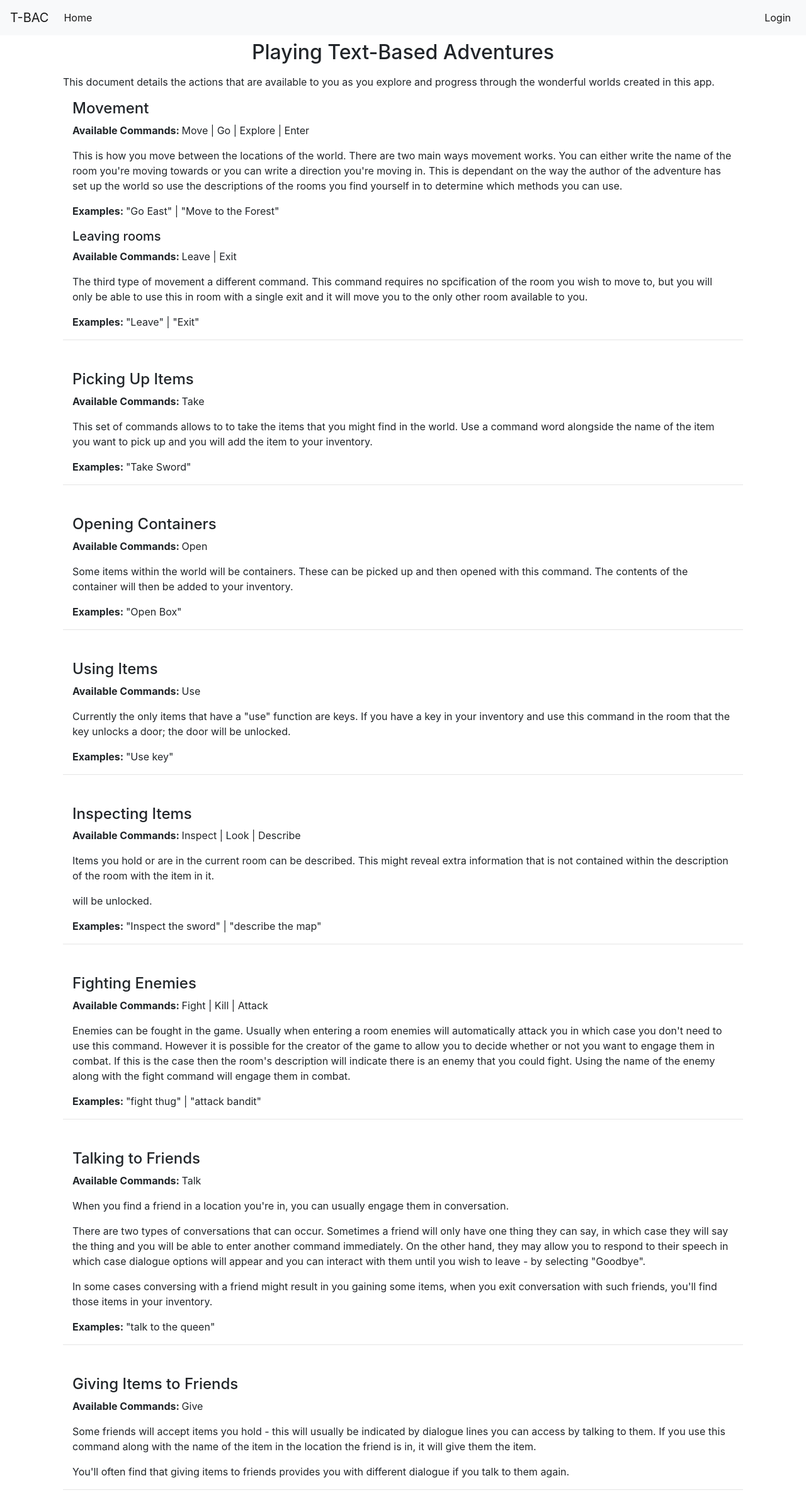
After one commit to japhster/TBAC, a Django app: page /game/docs/playing/ in a window 1280 px wide. The commit adds this page. Shown: the whole page at 63% size. Run offline with Django 4.2, Linux system fonts and the light colour scheme; parts of the project's set-up code (start-up, migrations or seed data) failed here and were passed over; some libraries are stand-ins or nearby versions.

Commit message:
restructured game views and added the beginnings of documentation

```diff
--- /dev/null
+++ b/game/templates/game/docs/playing.html
@@ -0,0 +1,185 @@
+{% extends "base.html" %}
+
+{% block page_title %}Playing Text-Based Adventures{% endblock %}
+
+{% block content %}
+  <div class="container">
+    <p>
+      This document details the actions that are available to you as you explore and
+      progress through the wonderful worlds created in this app.
+    </p>
+    <div class="container">
+      <h4>Movement</h4>
+      <p>
+        <span class="font-weight-bold">Available Commands: </span>
+        {{ commands.MOVE | join:" | " | title }}
+      </p>
+      <p>
+        This is how you move between the locations of the world. There are two main ways movement works.
+        You can either write the name of the room you're moving towards or you can write a direction you're moving in.
+        This is dependant on the way the author of the adventure has set up the world so use the descriptions of the rooms
+        you find yourself in to determine which methods you can use.
+      </p>
+      <p>
+        <span class="font-weight-bold">Examples: </span>
+        "Go East" | "Move to the Forest"
+      </p>
+      <h5>Leaving rooms</h5>
+      <p>
+        <span class="font-weight-bold">Available Commands: </span>
+        {{ commands.LEAVE | join:" | " | title }}
+      </p>
+      <p>
+        The third type of movement a different command. This command requires no spcification of the room
+        you wish to move to, but you will only be able to use this in room with a single exit and it will move you
+        to the only other room available to you.
+      </p>
+      <p>
+        <span class="font-weight-bold">Examples: </span>
+        "Leave" | "Exit"
+      </p>
+    </div>
+    <hr />
+
+    <div class="container mt-5">
+      <h4>Picking Up Items</h4>
+      <p>
+        <span class="font-weight-bold">Available Commands: </span>
+        {{ commands.TAKE | join:" | " | title }}
+      </p>
+      <p>
+        This set of commands allows to to take the items that you might find in the world.
+        Use a command word alongside the name of the item you want to pick up and you will add
+        the item to your inventory.
+      </p>
+      <p>
+        <span class="font-weight-bold">Examples: </span>
+        "Take Sword"
+      </p>
+    </div>
+    <hr />
+
+    <div class="container mt-5">
+      <h4>Opening Containers</h4>
+      <p>
+        <span class="font-weight-bold">Available Commands: </span>
+        {{ commands.OPEN | join:" | " | title }}
+      </p>
+      <p>
+        Some items within the world will be containers. These can be picked up and
+        then opened with this command. The contents of the container will then be added to your inventory.
+      </p>
+      <p>
+        <span class="font-weight-bold">Examples: </span>
+        "Open Box"
+      </p>
+    </div>
+    <hr />
+
+    <div class="container mt-5">
+      <h4>Using Items</h4>
+      <p>
+        <span class="font-weight-bold">Available Commands: </span>
+        {{ commands.USE | join:" | " | title }}
+      </p>
+      <p>
+        Currently the only items that have a "use" function are keys. If you have a key
+        in your inventory and use this command in the room that the key unlocks a door;
+        the door will be unlocked.
+      </p>
+      <p>
+        <span class="font-weight-bold">Examples: </span>
+        "Use key"
+      </p>
+    </div>
+    <hr />
+
+    <div class="container mt-5">
+      <h4>Inspecting Items</h4>
+      <p>
+        <span class="font-weight-bold">Available Commands: </span>
+        {{ commands.INSPECT | join:" | " | title }}
+      </p>
+      <p>
+        Items you hold or are in the current room can be described. This might reveal
+        extra information that is not contained within the description of the room with
+        the item in it.
+      </p>will be unlocked.
+      </p>
+      <p>
+        <span class="font-weight-bold">Examples: </span>
+        "Inspect the sword" | "describe the map"
+      </p>
+    </div>
+    <hr />
+
+    <div class="container mt-5">
+      <h4>Fighting Enemies</h4>
+      <p>
+        <span class="font-weight-bold">Available Commands: </span>
+        {{ commands.FIGHT | join:" | " | title }}
+      </p>
+      <p>
+        Enemies can be fought in the game. Usually when entering a room enemies will
+        automatically attack you in which case you don't need to use this command.
+        However it is possible for the creator of the game to allow you to decide whether or not
+        you want to engage them in combat. If this is the case then the room's description will
+        indicate there is an enemy that you could fight. Using the name of the enemy along with the
+        fight command will engage them in combat.
+      </p>
+      <p>
+        <span class="font-weight-bold">Examples: </span>
+        "fight thug" | "attack bandit"
+      </p>
+    </div>
+    <hr />
+
+    <div class="container mt-5">
+      <h4>Talking to Friends</h4>
+      <p>
+        <span class="font-weight-bold">Available Commands: </span>
+        {{ commands.TALK | join:" | " | title }}
+      </p>
+      <p>
+        When you find a friend in a location you're in, you can usually engage them in
+        conversation.
+      </p>
+      <p>
+        There are two types of conversations that can occur. Sometimes
+        a friend will only have one thing they can say, in which case they will say the
+        thing and you will be able to enter another command immediately. On the other hand,
+        they may allow you to respond to their speech in which case dialogue options will
+        appear and you can interact with them until you wish to leave - by selecting "Goodbye".
+      </p>
+      <p>
+        In some cases conversing with a friend might result in you gaining some items, when
+        you exit conversation with such friends, you'll find those items in your inventory.
+      </p>
+      <p>
+        <span class="font-weight-bold">Examples: </span>
+        "talk to the queen"
+      </p>
+    </div>
+    <hr />
+
+    <div class="container mt-5">
+      <h4>Giving Items to Friends</h4>
+      <p>
+        <span style="font-weight:bold">Available Commands: </span>
+        {{ commands.GIVE | join:" | " | title }}
+      </p>
+      <p>
+        Some friends will accept items you hold - this will usually be indicated by dialogue
+        lines you can access by talking to them. If you use this command along with the name
+        of the item in the location the friend is in, it will give them the item.
+      </p>
+      <p>
+        You'll often find that giving items to friends provides you with different dialogue if you
+        talk to them again.
+      </p>
+    </div>
+    <hr />
+
+
+  </div>
+{% endblock %}
--- a/game/urls.py
+++ b/game/urls.py
@@ -1,6 +1,6 @@
 from django.urls import path
 
-from . import session_views, views
+from . import views
 
 app_name = "game"
 
@@ -25,83 +25,99 @@ urlpatterns = [
     # session urls
     path(
         "session/start/<int:game_pk>/",
-        session_views.start_session,
+        views.start_session,
         name="start_session",
     ),
     path(
         "session/new/<int:game_pk>/",
-        session_views.start_new_session,
+        views.start_new_session,
         name="new_session",
     ),
-    path("session/play/<int:session_pk>/", session_views.play_game, name="play"),
+    path("session/play/<int:session_pk>/", views.play_game, name="play"),
     path(
         "session/play/<int:session_pk>/interpret/",
-        session_views.interpret_command,
+        views.interpret_command,
         name="interpreter",
     ),
     path(
         "session/move/<int:session_pk>/<int:room_pk>/",
-        session_views.move_room,
+        views.move_room,
         name="move",
     ),
     path(
         "session/leave/<int:session_pk>/",
-        session_views.leave_room,
+        views.leave_room,
         name="leave",
     ),
     path(
         "session/take/<int:session_pk>/<int:item_pk>/",
-        session_views.take_item,
+        views.take_item,
         name="take",
     ),
     path(
         "session/open/<int:session_pk>/<int:item_pk>/",
-        session_views.open_item,
+        views.open_item,
         name="open",
     ),
     path(
         "session/use/<int:session_pk>/<int:item_pk>/",
-        session_views.use_item,
+        views.use_item,
         name="use",
     ),
     path(
         "session/inspect/<int:session_pk>/<int:item_pk>/",
-        session_views.inspect_item,
+        views.inspect_item,
         name="inspect",
     ),
     path(
         "session/fight/<int:session_pk>/<int:enemy_pk>/",
-        session_views.fight_enemy,
+        views.fight_enemy,
         name="fight",
     ),
     path(
         "session/attack/<int:session_pk>/<int:enemy_pk>/<int:attack_pk>/",
-        session_views.attack_enemy,
+        views.attack_enemy,
         name="attack",
     ),
     path(
         "session/enemy_attack/<int:session_pk>/<int:enemy_pk>/",
-        session_views.enemy_attack,
+        views.enemy_attack,
         name="enemy_attack",
     ),
     path(
         "session/fight/<int:session_pk>/<int:enemy_pk>/success/",
-        session_views.fight_won,
+        views.fight_won,
         name="fight_won",
     ),
     path(
         "session/talk/<int:session_pk>/<int:friend_pk>/",
-        session_views.talk_to_friend,
+        views.talk_to_friend,
         name="talk",
     ),
     path(
         "session/discussion/<int:session_pk>/<int:dialogue_pk>/",
-        session_views.friend_discussion,
+        views.friend_discussion,
         name="discussion",
     ),
     path(
         "session/give/<int:session_pk>/<int:accepted_item_pk>/",
-        session_views.give_item_to_friend,
+        views.give_item_to_friend,
         name="give",
     ),
+    # doc views
+    path(
+        "docs/list/",
+        views.docs_list,
+        name="docs_list",
+    ),
+    path(
+        "docs/playing/",
+        views.playing_documentation,
+        name="docs_playing",
+    ),
+    path(
+        "docs/creating/home/",
+        views.creating_documentation_home,
+        name="docs_creating_home",
+    ),
 ]
--- /dev/null
+++ b/game/views/__init__.py
@@ -0,0 +1,3 @@
+from .docs import *
+from .game import *
+from .session import *
--- /dev/null
+++ b/game/views/docs.py
@@ -0,0 +1,31 @@
+from django.shortcuts import render, reverse
+from .. import constants
+
+def docs_list(request):
+    return render(
+        request,
+        "game/docs/list.html",
+        context={
+            "pages": [
+                ("Playing a Text-Based Adventure", reverse("game:docs_playing")),
+                ("Creating a Text-Based Adventure", reverse("game:docs_creating_home")),
+            ]
+        }
+    )
+
+
+def playing_documentation(request):
+    return render(
+        request,
+        "game/docs/playing.html",
+        context={
+            "commands": constants.COMMAND_OPTIONS,
+        }
+    )
+
+
+def creating_documentation_home(request):
+    return render(
+        request,
+        "game/docs/creating_home.html",
+    )
--- a/game/views.py
+++ b/game/views/game.py
@@ -3,7 +3,7 @@ from django.db.models import Q
 from django.http import HttpResponseRedirect
 from django.shortcuts import render, reverse, get_object_or_404
 
-from . import forms, models
+from .. import forms, models
 from room.models import Exit
 from tbac import helpers
 
--- a/game/session_views.py
+++ b/game/views/session.py
@@ -3,7 +3,7 @@ from django.contrib.auth.decorators import login_required
 from django.shortcuts import get_object_or_404, render
 from django.db.models import Q
 
-from . import constants, forms, interpreter
+from .. import constants, forms, interpreter
 from item.models import Item
 from room.models import Exit, Room
 from tbac import helpers, models
--- a/templates/base.html
+++ b/templates/base.html
@@ -31,6 +31,7 @@
               </a>
               <div class="dropdown-menu dropdown-menu-right" aria-labelledby="navbarDropdown">
                 <a class="dropdown-item" href="{% url 'game:my_games' %}">My Games</a>
+                <a class="dropdown-item" href="{% url 'game:docs_list' %}">Documentation</a>
                 <div class="dropdown-divider"></div>
                 <a class="dropdown-item" href="{% url 'logout' %}">Logout</a>
               </div>
```
Also changed, not shown: game/templates/game/docs/list.html (added, +14 -0 lines), game/templates/game/docs/creating_home.html (added).
